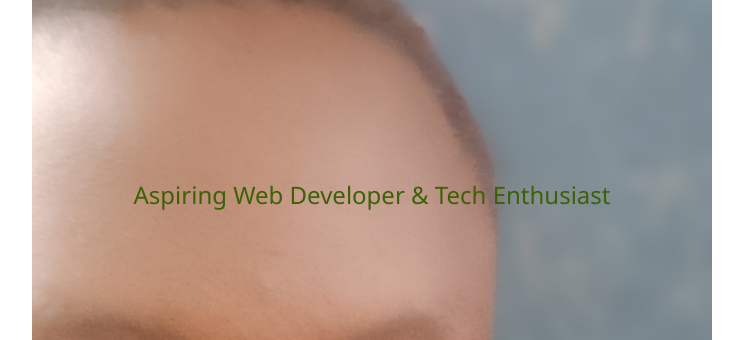
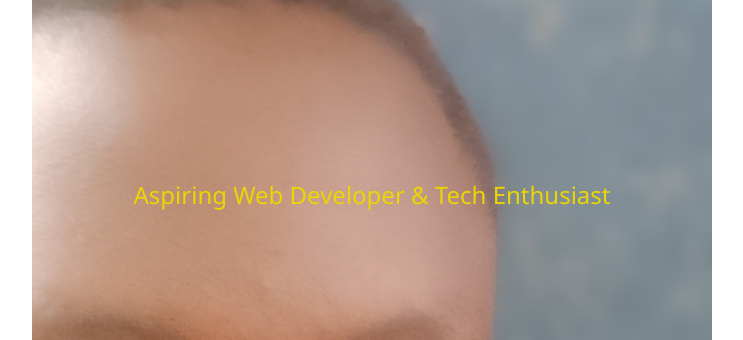
Before and after one commit to Travis028/wayne-project, a plain HTML site: page index.html in a window 1280 px wide. Shown: the part 452-792 px from the top of the page, without its empty margins (268-1011 px from the left). Drawn offline with Linux system fonts and the light colour scheme.

Commit message:
add new changes

```diff
--- a/style.css
+++ b/style.css
@@ -3,7 +3,7 @@
   margin: 100px;
   padding: 0%;
   font-family: 'Segoe UI', sans-serif;
-  color:rgb(61, 97, 6);
+  color:rgb(236, 213, 3);
 }
 
 body, html {
```
Also changed, not shown: index.html (+1 -1 lines).
